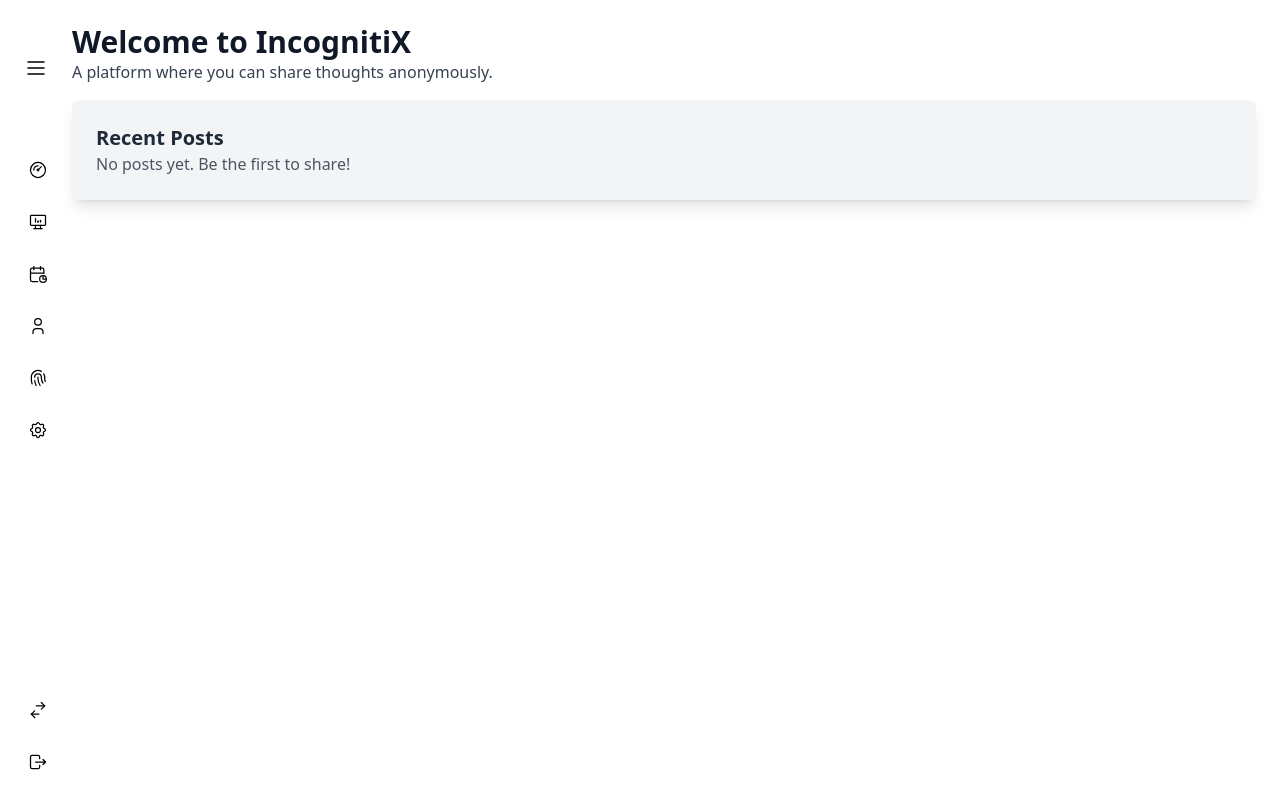
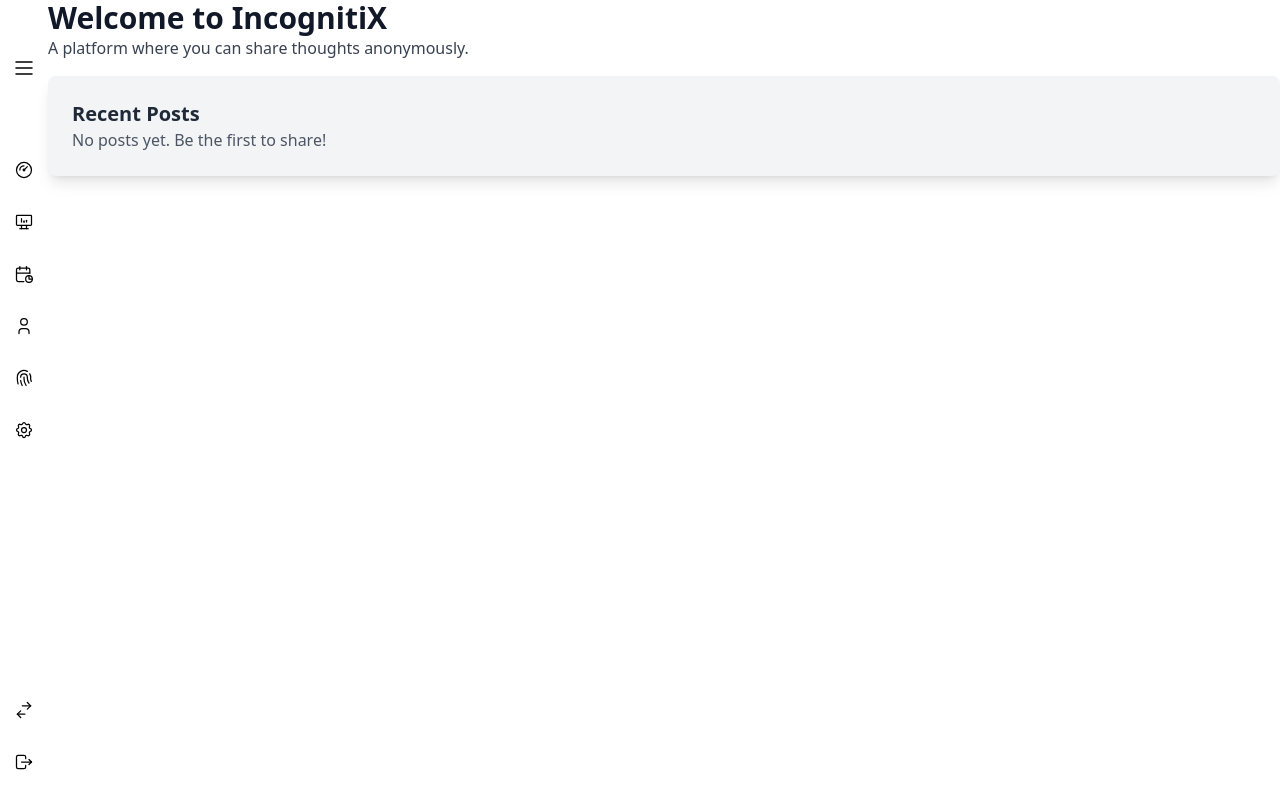
Before and after one commit to Manda-Advik/IncognitiX, a React (Vite) app: page / in a window 1280 px wide. Shown: the top 808 px of the page. Built offline with nearby package versions, Linux system fonts and the light colour scheme.

Commit message:
corrected allignment of navbar

```diff
--- a/src/App.jsx
+++ b/src/App.jsx
@@ -14,7 +14,7 @@ function App() {
     <Router>
       <div className="flex min-h-screen bg-base-200">
         <Navbar />
-        <div className="flex-1 p-6">
+        <div className="flex-1 p-0">
           <Routes>
             <Route path="/" element={<Home />} />
             <Route path="/explore" element={<Explore />} />
--- a/src/components/Navbar.jsx
+++ b/src/components/Navbar.jsx
@@ -16,7 +16,7 @@ const NavbarLink = ({ icon: Icon, label, active, onClick, isOpen }) => {
   return (
     <button
       onClick={onClick}
-      className={`relative flex items-center gap-3 p-3 w-full rounded-lg transition-all group ${
+      className={`relative flex items-center justify-center gap-3 p-3 w-full rounded-lg transition-all group ${
         active ? "bg-primary text-white flex items-center justify-center" : ""
       }`}
     >
@@ -50,14 +50,14 @@ const Navbar = () => {
     >
       {/* Toggle Button */}
       <button
-        className="p-0 rounded-lg hover:bg-base-100 transition absolute top-14 right-0"
+        className="p-0 rounded-lg hover:bg-base-100 transition absolute top-14 right-3"
         onClick={() => setIsOpen(!isOpen)}
       >
         <IconMenu2 size={24} stroke={1.5} />
       </button>
 
       {/* Navigation Links */}
-      <div className="flex flex-col gap-2 mt-20">
+      <div className="flex flex-col items-center justify-center gap-2 mt-20">
         {links.map((link, index) => (
           <NavbarLink
             key={link.label}
@@ -70,7 +70,7 @@ const Navbar = () => {
       </div>
 
       {/* Bottom Links */}
-      <div className="flex flex-col gap-2 mt-20">
+      <div className="flex flex-col items-center justify-center gap-2 mt-20">
         <NavbarLink
           icon={IconSwitchHorizontal}
           label="Change account"
```
